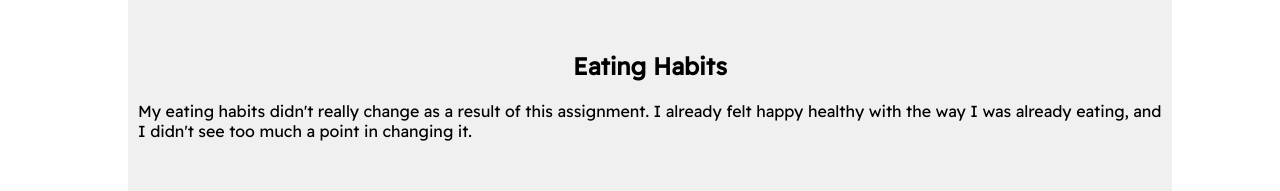
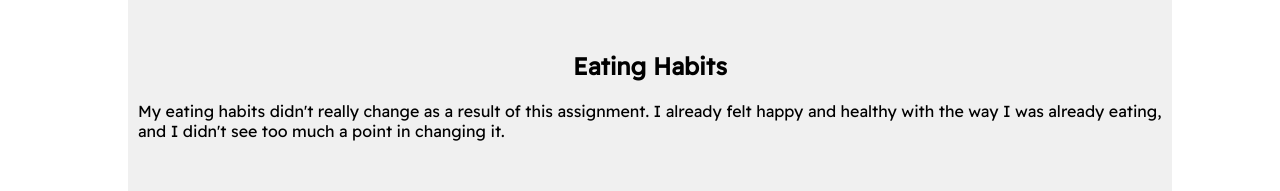
Before and after one commit to WYATTSCHAFER/wyattschafer.github.io, a plain HTML site: page index.html in a window 1280 px wide. Shown: the part 985-1176 px from the top of the page. Drawn offline with Linux system fonts and the light colour scheme.

Commit message:
Update index.html

```diff
--- a/index.html
+++ b/index.html
@@ -31,7 +31,7 @@
       </ol>
       <br>
       <h2>Eating Habits</h2>
-      <p>My eating habits didn't really change as a result of this assignment. I already felt happy healthy with the way I was already eating, and I didn't see too much a point in changing it.</p>
+      <p>My eating habits didn't really change as a result of this assignment. I already felt happy and healthy with the way I was already eating, and I didn't see too much a point in changing it.</p>
       <br>
       <h2>Emotion</h2>
       <p>None of my eating habits were changed throughout the assignment based on emotions. I consider myself an overall well composed person and deal with any emotional problems I have without consuming everything withing a 15 meter radius.</p>
```
